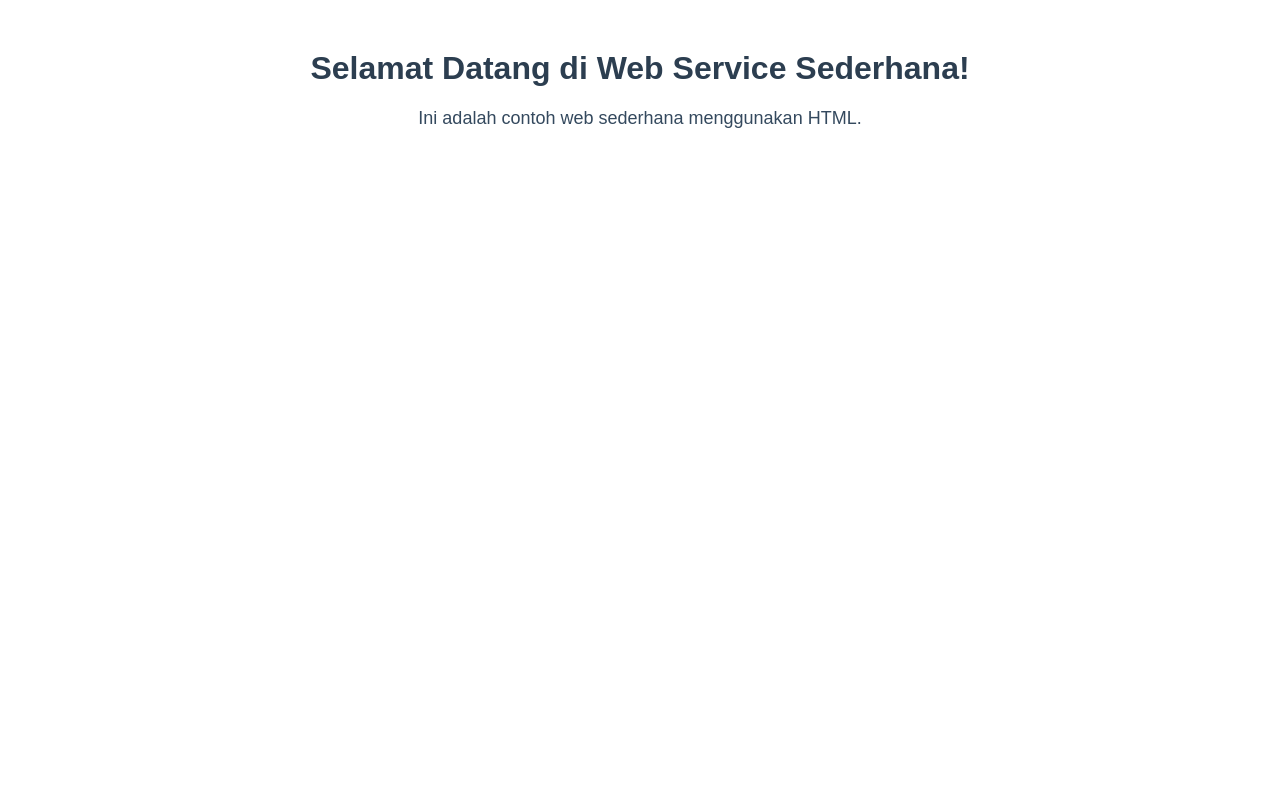
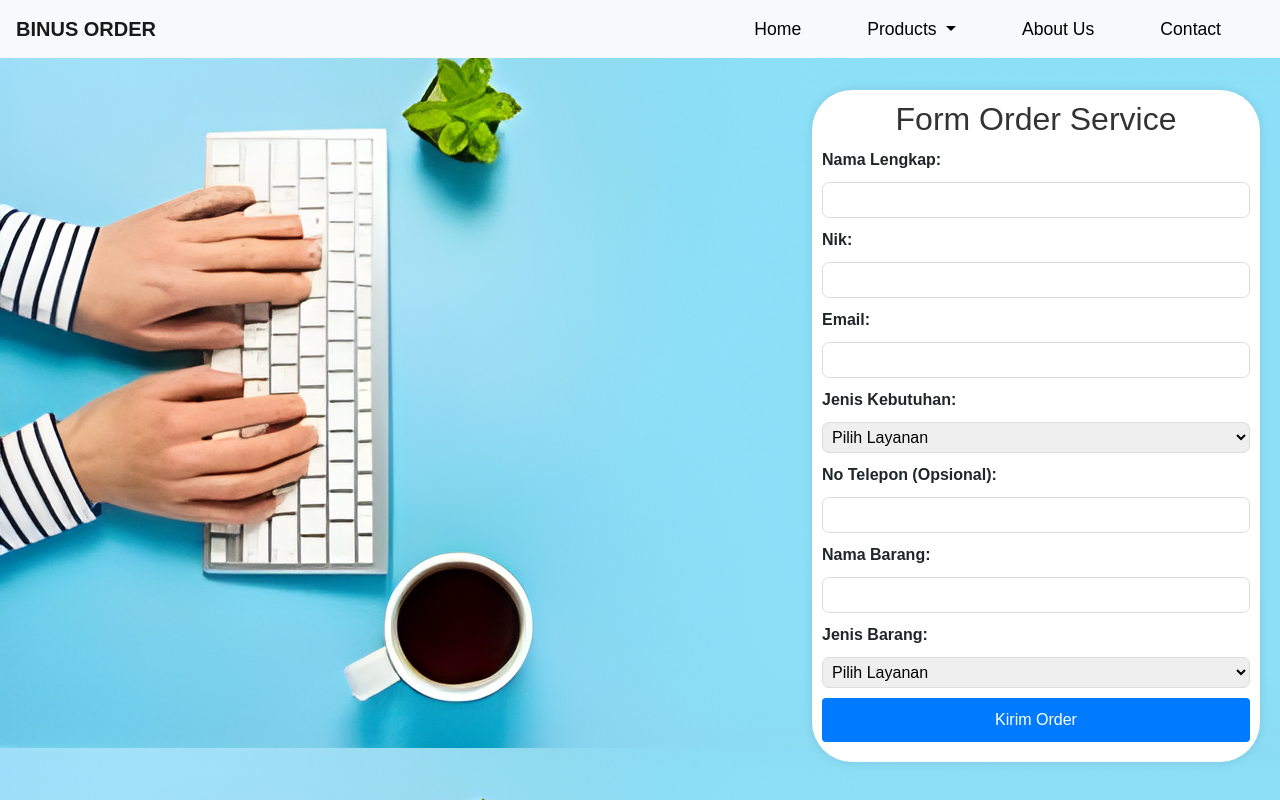
Before and after one commit to Tois286/binus, a PHP site: page /view/repair.php in a window 1280 px wide. Run offline with PHP 8.4, Linux system fonts and the light colour scheme.

Commit message:
pull bang
izin bang saya pull tolong di check

```diff
--- a/view/repair.php
+++ b/view/repair.php
@@ -1,43 +1,276 @@
 <!DOCTYPE html>
-<html lang="id">
+<html lang="en">
 <head>
     <meta charset="UTF-8">
-    <meta http-equiv="X-UA-Compatible" content="IE=edge">
     <meta name="viewport" content="width=device-width, initial-scale=1.0">
-    <title>Web Service Sederhana</title>
+    <title>BINUS SERVICE - Layanan Perbaikan dan Jual Beli Laptop</title>
     <style>
         body {
             font-family: Arial, sans-serif;
+            margin: 0;
+            padding: 0;
+            background-color: #f5f5f5;
+        }
+        header {
+            background-color: #333;
+            color: white;
+            padding: 10px 0;
             text-align: center;
-            margin-top: 50px;
+        }
+        nav ul {
+            list-style-type: none;
+            padding: 0;
         }
         h1 {
-            color: #2c3e50;
+            list-style-type: none;
+            padding: 12;
         }
-        p {
-            font-size: 18px;
-            color: #34495e;
+        nav ul li {
+            display: inline;
+            margin: 0 15px;
+        }
+        nav ul li a {
+            color: white;
+            text-decoration: none;
+        }
+        section {
+            padding: 20px;
+            margin: 20px 0;
+            background-color: transparent;
+        }
+        .container {
+            width: 70%;
+            margin: auto;
+        }
+        h2, h3, h4 {
+            color: #333;
+        }
+        a.btn {
+            display: inline-block;
+            background-color: #007bff;
+            color: white;
+            padding: 10px 20px;
+            text-decoration: none;
+            border-radius: 5px;
+        }
+        a.btn:hover {
+            background-color: #0056b3;
+        }
+        footer {
+            text-align: center;
+            padding: 20px;
+            background-color: #333;
+            color: white;
+            position: relative;
+            bottom: 0;
+            width: 100%;
+        }
+        form label, form input, form textarea {
+            display: block;
+            margin: 10px 0;
+            width: 100%;
+        }
+        form input, form textarea {
+            padding: 10px;
+            border: 1px solid #ddd;
+            border-radius: 4px;
+        }
+        button {
+            background-color: #007bff;
+            color: white;
+            padding: 10px 20px;
+            border: none;
+            border-radius: 5px;
+        }
+        button:hover {
+            background-color: #0000FF;
+        }
+        .alert {
+            padding: 10px;
+            background-color: #d4edda;
+            color: #155724;
+            margin-bottom: 20px;
+            text-align: center;
+            border-radius: 5px;
+        }
+
+        /* Flexbox untuk konten di atas footer */
+        .above-footer {
+            display: flex;
+            justify-content: space-around;
+            padding: 20px 0;
+            background-color: transparent;
+        }
+        .above-footer div {
+            text-align: center;
+        }
+        .above-footer div h4 {
+            color: #333;
+            font-size: 1.2rem;
+        }
+
+        /* Style footer */
+        footer p {
+            margin: 0;
         }
     </style>
 </head>
-<body>
 
-    <h1>Selamat Datang di Web Service Sederhana!</h1>
-    <p>Ini adalah contoh web sederhana menggunakan HTML.</p>
+    <!-- Header Section -->
+    <?php include '../module/header.php' ?>
 
-    <!-- Dynamic message for a name -->
-    <h2 id="greeting"></h2>
+    <!-- Hero Section -->
+    <style>
+        body {
+            font-family: Arial, sans-serif;
+            background-image: url('../assets/binus/bg.png');
+            margin: 0;
+            padding: 10px;
+        }
 
-    <script>
-        // Mengambil nama dari URL (contoh: ?name=John)
-        const params = new URLSearchParams(window.location.search);
-        const name = params.get('name');
+        .container {
+            width: 35%;
+            margin: auto;
+            margin-top: 50px;
+            background: #fff;
+            padding: 10px;
+            border-radius: 40px;
+            box-shadow: 0 0 10px rgba(0, 0, 0, 0.1);
+            position: absolute;
+            right: 20px;
+        }
 
-        // Menampilkan pesan dinamis jika ada nama
-        if (name) {
-            document.getElementById('greeting').textContent = `Hello, ${name}! Selamat datang di layanan kami.`;
+        h2 {
+            text-align: center;
+            margin-bottom: 10px;
         }
-    </script>
+
+        .form-group {
+            margin-bottom: 10px;
+        }
+
+        label {
+            display: block;
+            margin-bottom: 5px;
+            font-weight: bold;
+        }
+
+        input[type="text"],
+        input[type="email"],
+        input[type="tel"],
+        input[type="nik"],
+        input[type="brg"],
+        textarea,
+        select {
+            width: 100%;
+            padding: 5px;
+            border: 1px solid #ddd;
+            border-radius: 7px;
+        }
+
+        textarea {
+            resize: vertical;
+        }
+
+        input[type="submit"] {
+            background: #007bff;
+            color: #fff;
+            border: none;
+            padding: 10px 20px;
+            border-radius: 4px;
+            cursor: pointer;
+            font-size: 16px;
+        }
+
+        input[type="submit"]:hover {
+            background: #0056b3;
+        }
+
+        .alert {
+            padding: 10px;
+            border-radius: 4px;
+            margin-bottom: 20px;
+            text-align: center;
+        }
+
+        .alert.success {
+            background-color: #d4edda;
+            color: #155724;
+        }
+
+        .alert.error {
+            background-color: #f8d7da;
+            color: #721c24;
+        }
+    </style>
+
+
+    <body>
+<div class="container">
+    <h2>Form Order Service</h2>
+
+    <?php if (!empty($success_message)) { ?>
+        <div class="alert success">
+            <?php echo $success_message; ?>
+        </div>
+    <?php } ?>
+
+    <?php if (!empty($error_message)) { ?>
+        <div class="alert error">
+            <?php echo $error_message; ?>
+        </div>
+    <?php } ?>
+
+    <form method="POST" action="ServiceOrder.php" style="margin: top 150px;">
+        <div class="form-group">
+            <label for="name">Nama Lengkap:</label>
+            <input type="text" id="name" name="name" required>
+        </div>
+
+        <div class="form-group">
+            <label for="nik">Nik:</label>
+            <input type="nik" id="nik" name="nik" required>
+        </div>
+
+        <div class="form-group">
+            <label for="name">Email:</label>
+            <input type="text" id="email" name="email" required>
+        </div>
+
+        <div class="form-group">
+            <label for="service_type">Jenis Kebutuhan:</label>
+            <select id="service_type" name="service_type" required>
+                <option value="">Pilih Layanan</option>
+                <option value="Layanan A">Layanan A</option>
+                <option value="Layanan B">Layanan B</option>
+                <option value="Layanan C">Layanan C</option>
+            </select>
+        </div>
+
+        <div class="form-group">
+            <label for="phone">No Telepon (Opsional):</label>
+            <input type="tel" id="phone" name="phone">
+        </div>
+
+        <div class="form-group">
+            <label for="nik">Nama Barang:</label>
+            <input type="brg" id="barang" name="barang" required>
+        </div>
+
+        <div class="form-group">
+            <label for="service_type">Jenis Barang:</label>
+            <select id="service_type" name="service_type" required>
+                <option value="">Pilih Layanan</option>
+                <option value="Layanan A">Layanan A</option>
+                <option value="Layanan B">Layanan B</option>
+                <option value="Layanan C">Layanan C</option>
+            </select>
+        </div>
+
+        <input type="submit" value="Kirim Order">
+    </form>
+</div>
 
 </body>
+
 </html>
```
